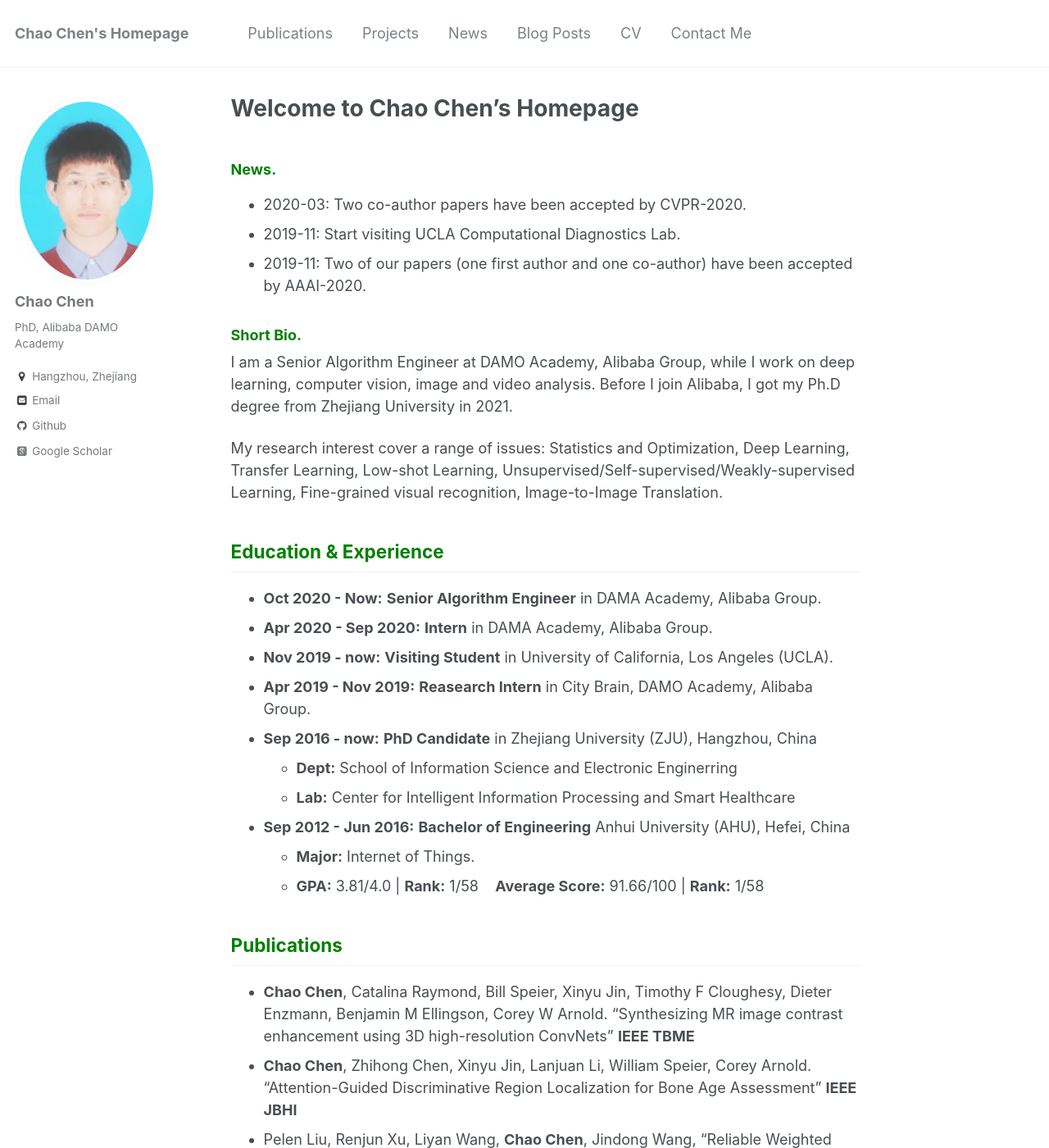
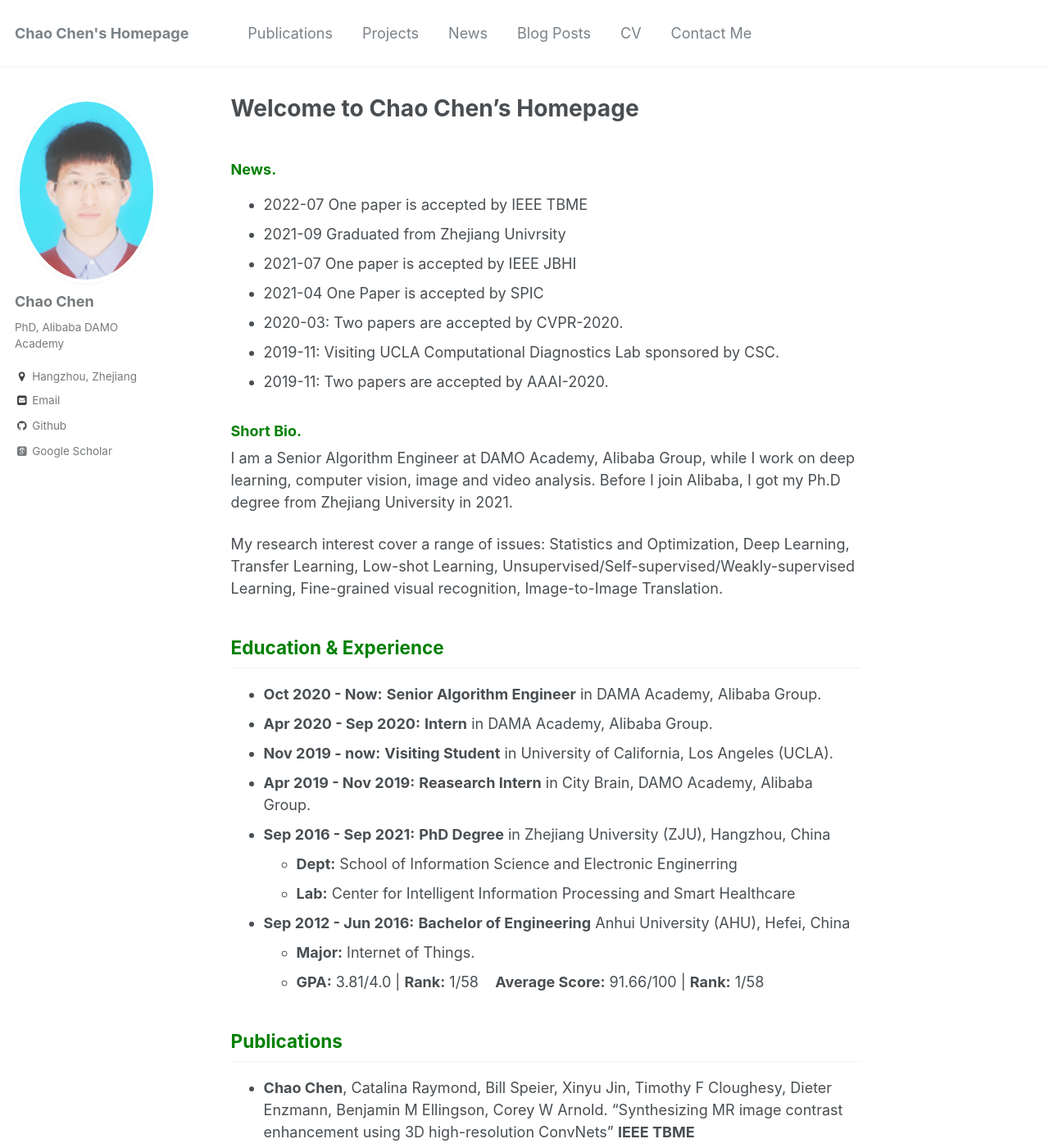
Before and after one commit to chenchao666/chenchao666.github.io, a Jekyll site: the page built from _pages/about.md, in a window 1280 px wide and 1400 px high. Shown: the whole window at 82% size. Built offline with Jekyll 4.4.1, drawn with Linux system fonts in a browser that asks for light colours; some web fonts are replaced.

Commit message:
Update about.md

```diff
--- a/_pages/about.md
+++ b/_pages/about.md
@@ -9,9 +9,13 @@ redirect_from:
 ---
 
 ### <span style="color: green"> News. </span>
-* 2020-03: Two co-author papers have been accepted by CVPR-2020.
-* 2019-11: Start visiting UCLA Computational Diagnostics Lab.
-* 2019-11: Two of our papers (one first author and one co-author) have been accepted by AAAI-2020.
+* 2022-07 One paper is accepted by IEEE TBME
+* 2021-09 Graduated from Zhejiang Univrsity
+* 2021-07 One paper is accepted by IEEE JBHI
+* 2021-04 One Paper is accepted by SPIC
+* 2020-03: Two papers are accepted by CVPR-2020.
+* 2019-11: Visiting UCLA Computational Diagnostics Lab sponsored by CSC.
+* 2019-11: Two papers are accepted by AAAI-2020.
 
 
 ### <span style="color: green"> Short Bio. </span>
@@ -25,7 +29,7 @@ My research interest cover a range of issues: Statistics and Optimization, Deep
 * **Apr 2020 - Sep 2020:** **Intern** in DAMA Academy, Alibaba Group.
 * **Nov 2019 - now:** **Visiting Student** in University of California, Los Angeles (UCLA).
 * **Apr 2019 - Nov 2019:** **Reasearch Intern** in City Brain, DAMO Academy, Alibaba Group.
-* **Sep 2016 - now:** **PhD Candidate** in Zhejiang University (ZJU), Hangzhou, China
+* **Sep 2016 - Sep 2021:** **PhD Degree** in Zhejiang University (ZJU), Hangzhou, China
   - **Dept:**  School of Information Science and Electronic Enginerring
   - **Lab:** Center for Intelligent Information Processing and Smart Healthcare
 * **Sep 2012 - Jun 2016:** **Bachelor of Engineering** Anhui University (AHU), Hefei, China
```
